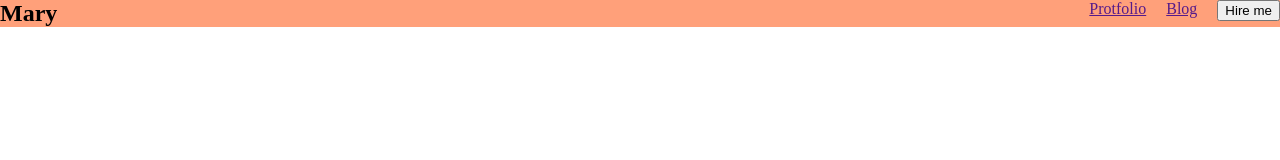
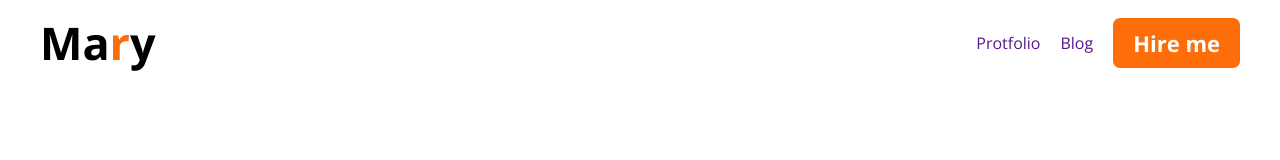
Before and after one commit to Digonto12ds/B14-Web-Dev-Protfolio, a plain HTML site: page index.html in a window 1280 px wide. Drawn offline with nearby package versions, Linux system fonts and the light colour scheme.

Commit message:
2nd part

```diff
--- a/index.html
+++ b/index.html
@@ -1,19 +1,26 @@
-<!DOCTYPE html>
+<!doctype html>
 <html lang="en">
   <head>
-    <meta charset="UTF-8">
-    <meta name="viewport" content="width=device-width, initial-scale=1.0">
+    <meta charset="UTF-8" />
+    <meta name="viewport" content="width=device-width, initial-scale=1.0" />
     <title>Document</title>
-    <link rel="stylesheet" href="style/style.css">
+    <link rel="stylesheet" href="style/style.css" />
+    <!-- Google Font -->
+    <link rel="preconnect" href="https://fonts.googleapis.com" />
+    <link rel="preconnect" href="https://fonts.gstatic.com" crossorigin />
+    <link
+      href="https://fonts.googleapis.com/css2?family=Open+Sans:ital,wght@0,300..800;1,300..800&display=swap"
+      rel="stylesheet"
+    />
   </head>
   <body>
     <header>
       <nav>
-        <h2>Mary</h2>
+        <h2 class="logo">Ma<span class="logo-r">r</span>y</h2>
         <ul>
           <li><a href="">Protfolio</a></li>
           <li><a href="">Blog</a></li>
-            <li><button>Hire me</button></li>
+          <li><button class="common-btn">Hire me</button></li>
         </ul>
       </nav>
     </header>
--- a/style/style.css
+++ b/style/style.css
@@ -1,14 +1,45 @@
 *{
+    padding: 0;
     margin: 0;
+    font-family: "Open Sans", sans-serif;
 }
+/* header{
+    background-color: lightsalmon;
+
+} */
+ /* common style */
+ .common-btn{
+    background-color: #FD6E0A;
+    padding: 10px 20px;
+    border-radius: 7px;
+    font-weight: bold;
+    font-size: 22px;
+    color: white;
+    border: none;
+
+ }
 nav{
-    background-color: lightsalmon;
     display: flex;
     justify-content: space-between;
+    max-width: 1200px;
+    margin: auto;
+    padding: 12px 0px;
+
 }
+.logo{
+    font-weight: bolder;
+    font-size: 45px;
+}
+.logo-r{
+    color: #FD6E0A;
+}
+
 ul{
     display: flex;
     justify-content: space-between;
     list-style: none;
     gap: 20px;
+    align-items: center;
+} ul li a{
+    text-decoration: none;
 }
```
Lines whose indentation alone changed are shown as unchanged.
